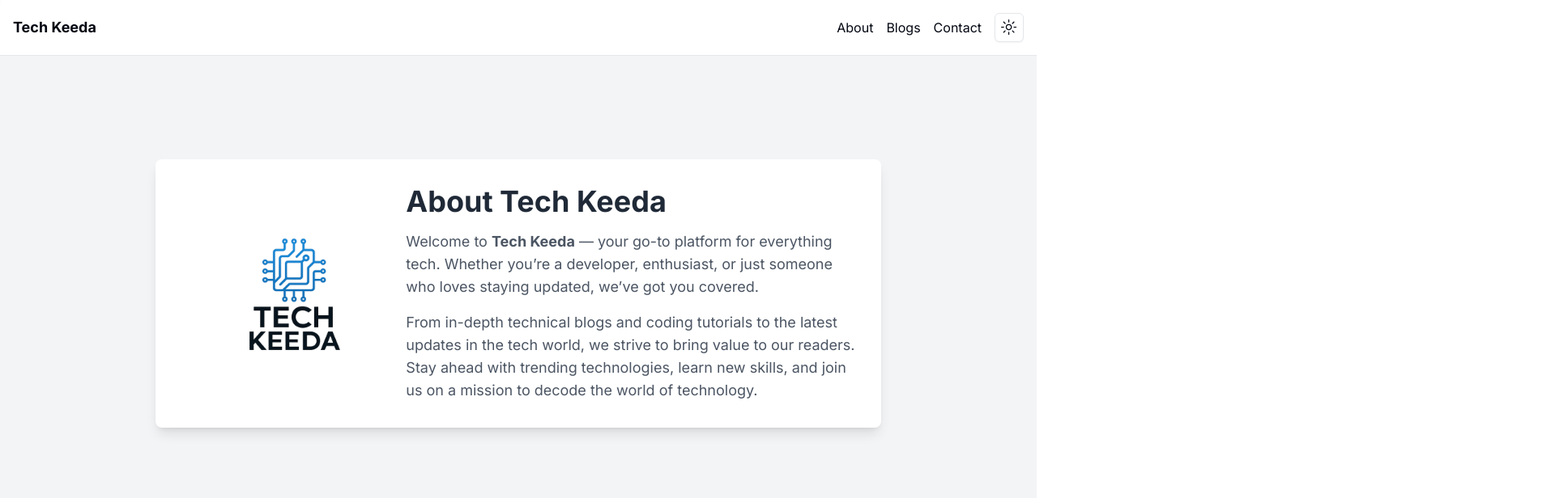
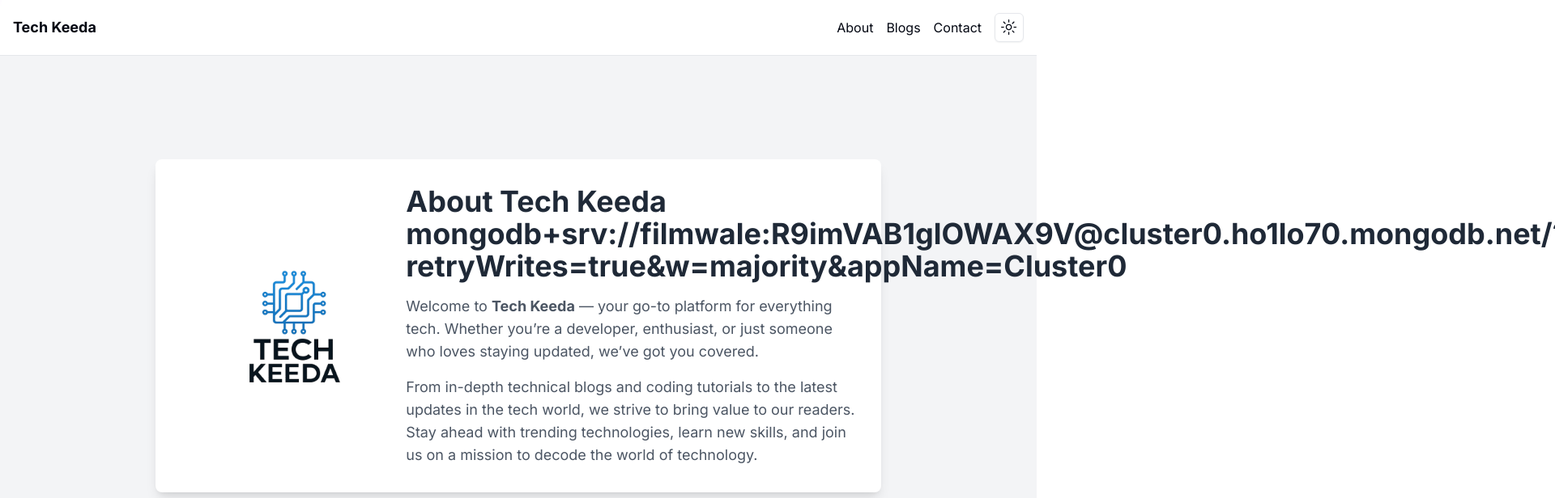
Before and after one commit to DevenderDhami/img-crop, a Next.js app: page /blogs/about in a window 1280 px wide. Shown: the top 616 px of the page at 81% size, 1920 px wide, since content can reach past the window. Built offline with nearby package versions, Linux system fonts and the light colour scheme.

Commit message:
process env

```diff
--- a/app/blogs/about/page.js
+++ b/app/blogs/about/page.js
@@ -18,7 +18,7 @@ export default function About() {
               </div>
             </div>
             <div className="w-full md:w-2/3 flex flex-col justify-center">
-              <h1 className="text-4xl font-bold text-gray-800 dark:text-white mb-4">About Tech Keeda</h1>
+              <h1 className="text-4xl font-bold text-gray-800 dark:text-white mb-4">About Tech Keeda {process.env.MONGO_URI}</h1>
               <p className="text-gray-600 dark:text-gray-50 text-lg mb-4">
                 Welcome to <strong>Tech Keeda</strong> — your go-to platform for everything tech. Whether you’re a developer, enthusiast, or just someone who loves staying updated, we’ve got you covered.
               </p>
```
